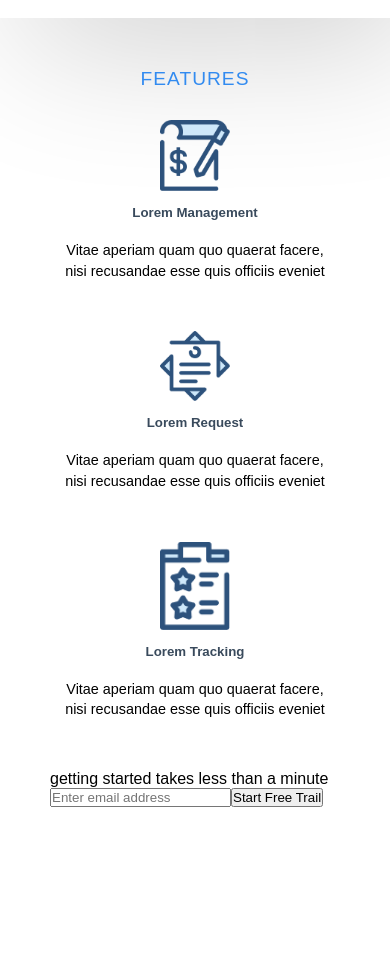
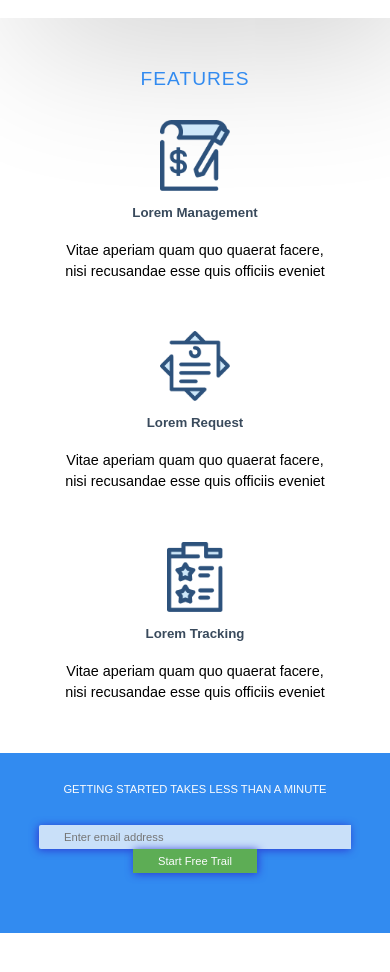
Before and after one commit to Akuchinyerenwa/InternCityHubClone2, a React (Vite) app: page / in a window 390 px wide. Shown: the part 1800-2772 px from the top of the page. Before the commit the page ends 2657 px from the top, so only its background shows below. Built offline with nearby package versions, Linux system fonts and the light colour scheme.

Commit message:
Add Features Input section decorations on the Features.css

```diff
--- a/src/Components/Features.css
+++ b/src/Components/Features.css
@@ -1,5 +1,5 @@
 .features-root {
-  padding: 50px;
+  padding: 50px 0;
 }
 
 .features-root h4 {
@@ -13,6 +13,7 @@
 }
 
 .features-section-container {
+  padding: 0 40px;
   display: flex;
   justify-content: space-evenly;
   flex-wrap: wrap;
@@ -28,6 +29,10 @@
   margin-bottom: 10px;
 }
 
+.features-section-container section:last-child img {
+  width: 56px;
+}
+
 .features-section-container section h5 {
   color: #394a5c;
   margin-bottom: 20px;
@@ -40,3 +45,85 @@
   line-height: 1.3rem;
   margin-bottom: 50px;
 }
+
+.features-input {
+  background-color: #328bf0;
+  padding: 30px 0 60px;
+  text-align: center;
+}
+
+.features-input p {
+  margin-bottom: 30px;
+  color: #fbfcfd;
+  text-transform: uppercase;
+  letter-spacing: 1px;
+}
+
+.features-input input {
+  padding: 0 30px;
+  border: none;
+  outline: none;
+  line-height: 3rem;
+  font-size: 1.1rem;
+  transition: 0.4s;
+}
+
+.features-input input[type="email"] {
+  background-color: rgba(251, 252, 253, 0.75);
+  box-shadow: -1px 1px 8px #2d38d4;
+  width: 32%;
+  border-radius: 2px 0 0 2px;
+}
+
+.features-input input[type="email"]:active,
+.features-input input[type="email"]:focus {
+  background-color: #fbfcfd;
+}
+
+.features-input input[type="button"] {
+  background-color: #5dad55;
+  color: #fbfcfd;
+  box-shadow: 1px 1px 8px #2d38d4;
+  cursor: pointer;
+}
+
+.features-input div input[type="button"]:hover,
+.features-input input[type="button"]:active {
+  opacity: 0.8;
+  color: #0b0d0f;
+}
+
+@media (max-width: 840px) {
+  .features-input p {
+    font-size: 0.9rem;
+  }
+
+  .features-input input {
+    padding: 0 20px;
+    line-height: 2.2rem;
+    font-size: 0.95rem;
+  }
+
+  .features-input input[type="email"] {
+    width: 50%;
+  }
+}
+
+@media (max-width: 580px) {
+  .features-input p {
+    font-size: 0.7rem;
+    letter-spacing: 0;
+  }
+
+  .features-input input {
+    padding: 0 25px;
+    line-height: 1.5rem;
+    font-size: 0.7rem;
+    display: block;
+    margin: auto;
+  }
+
+  .features-input input[type="email"] {
+    width: 80%;
+  }
+}
```
